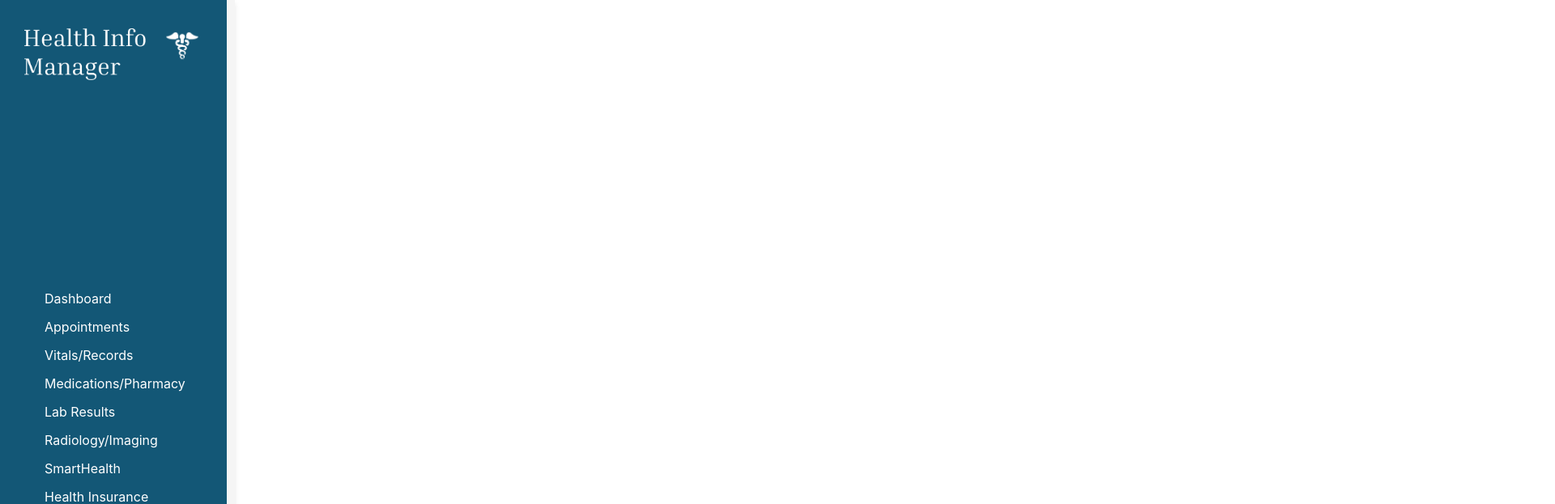
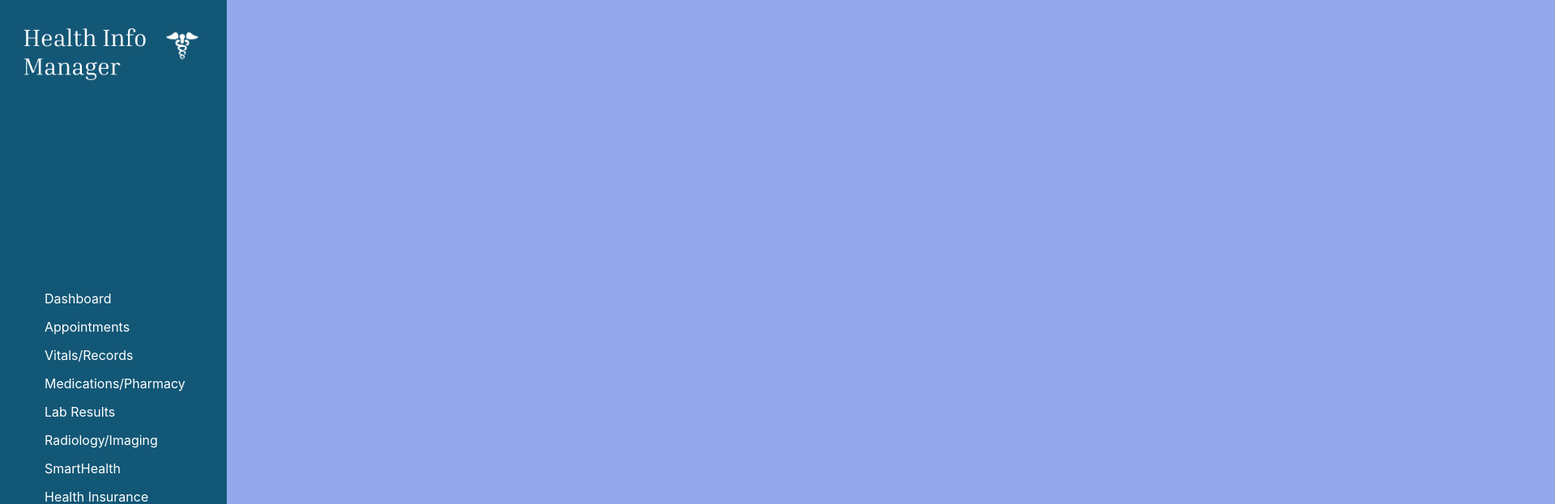
Before and after one commit to m-gamao/health-dashboard2, a React (Create React App) app: page /appointments in a window 1280 px wide. Shown: the top 623 px of the page at 81% size, 1920 px wide, since content can reach past the window. Built offline with nearby package versions, Linux system fonts and the light colour scheme.

Commit message:
css edits for backdrop

```diff
--- a/src/components/PageBackdrop.css
+++ b/src/components/PageBackdrop.css
@@ -1,8 +1,11 @@
 .page-backdrop {
     margin-left: 250px; /* Offset for sidebar width */
     padding: 20px;
-    background-color: #f5f5f5; /* Light grey background */
+    /* Light grey background */
+    /* background-color: #f5f5f5;  */ /* this is the official color for production*/
+    background-color: #93a8ec; /* temporary color for editing purposes */
     min-height: 100vh; /* Full height */
+    min-width: 2000vh;
     border-radius: 15px 0 0 15px;
     box-shadow: 0 4px 6px rgba(0, 0, 0, 0.1);
 }
```
